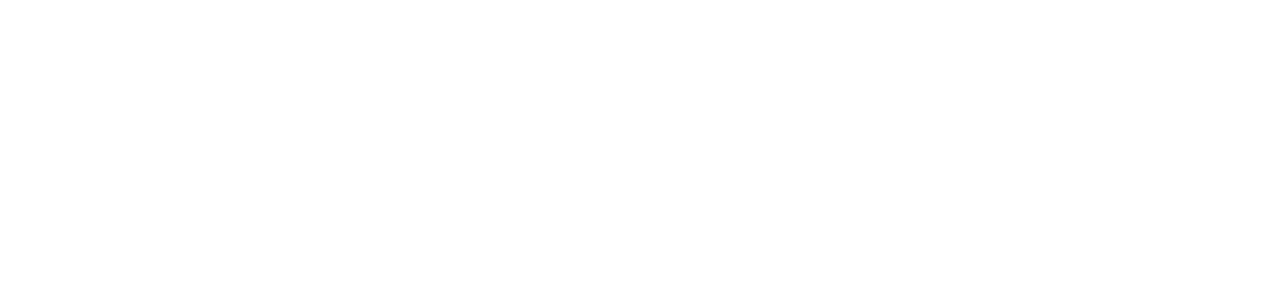
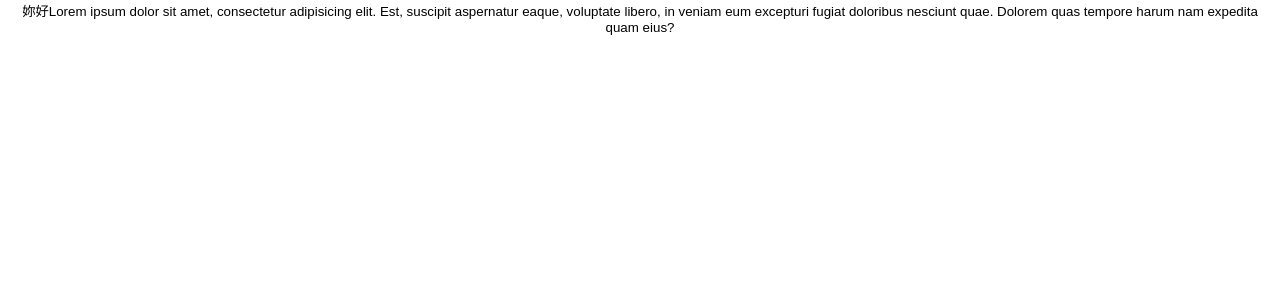
Before and after one commit to zebrrrra/twitter_challenge, a React (Create React App) app: page / in a window 1280 px wide. Shown: the top 300 px of the page. Built offline with nearby package versions, Linux system fonts and the light colour scheme.

Commit message:
add base scss variables

```diff
--- a/package.json
+++ b/package.json
@@ -3,17 +3,16 @@
   "version": "0.1.0",
   "private": true,
   "dependencies": {
-    "@popperjs/core": "^2.10.2",
     "@testing-library/jest-dom": "^5.16.5",
     "@testing-library/react": "^13.4.0",
     "@testing-library/user-event": "^13.5.0",
     "axios": "^0.27.2",
-    "bootstrap": "^5.1.3",
     "react": "^18.2.0",
     "react-dom": "^18.2.0",
     "react-router-dom": "^6.4.1",
     "react-scripts": "5.0.1",
     "sass": "^1.62.1",
+    "sweetalert2": "^11.6.4",
     "web-vitals": "^2.1.4"
   },
   "scripts": {
--- a/src/App.css
+++ /dev/null
@@ -1,3 +0,0 @@
-.App {
-  text-align: center;
-}
--- a/src/App.jsx
+++ b/src/App.jsx
@@ -1,8 +1,10 @@
-import './App.css';
+import "./style/main.scss"
+
+// 先用來測試css有沒有正常
 function App() {
   return (
     <div className="App">
-
+      <button>妳好Lorem ipsum dolor sit amet, consectetur adipisicing elit. Est, suscipit aspernatur eaque, voluptate libero, in veniam eum excepturi fugiat doloribus nesciunt quae. Dolorem quas tempore harum nam expedita quam eius?</button>
     </div>
   );
 }
--- a/src/index.js
+++ b/src/index.js
@@ -1,10 +1,6 @@
 import React from 'react';
 import ReactDOM from 'react-dom/client';
 import App from './App';
-
-// bootstrap引入有問題，無法在畫面顯示
-import 'bootstrap/dist/css/bootstrap.min.css';
-import 'bootstrap/dist/js/bootstrap.bundle.min.js';
 import reportWebVitals from './reportWebVitals';
 
 const root = ReactDOM.createRoot(document.getElementById('root'));
--- a/src/style/base.scss
+++ b/src/style/base.scss
@@ -1 +1,17 @@
 // 待設置共同變數
+body {
+  font-family: 'Noto Sans TC', 'Montserrat', sans-serif;
+}
+
+// font size
+$main-text-size: 16px;
+$secondary-text-size: 14px;
+$small-text-size: 12px;
+
+// color
+$brand-color: #ff6600;
+$primary-color: #0062ff;
+$secondary-color: #6c757d;
+$success-color: #3dd598;
+$warning-color: #ffc542;
+$error-color: #fc5a5a;
--- /dev/null
+++ b/src/style/main.scss
@@ -0,0 +1,3 @@
+@import'./base.scss';
+@import'./reset.scss';
+@import url('https://fonts.googleapis.com/css2?family=Montserrat:wght@400;500;700&family=Noto+Sans+TC:wght@400;500;700&display=swap');
```
Also changed, not shown: public/index.html (+4 -4 lines), 1 other file (tests, documents, lock files or other folders).
